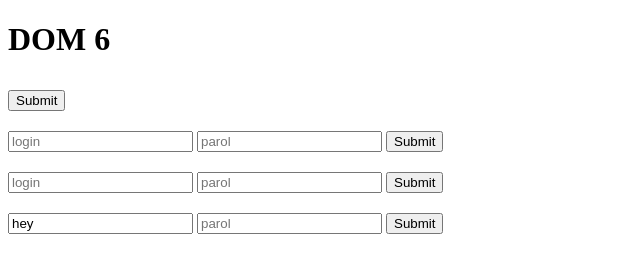
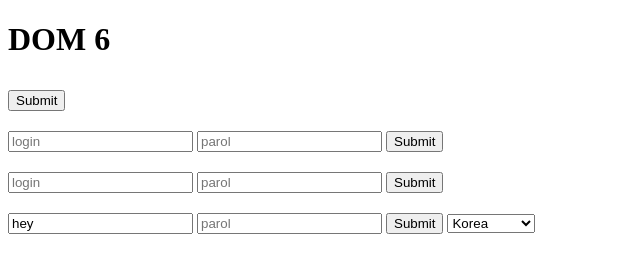
Before and after one commit to jahongirDonyorov/JavaScript_Introduction, a plain HTML site: page 37-dars/index.html in a window 1280 px wide. Shown: the whole page, without its empty margins (0-640 px from the left). Drawn offline with Linux system fonts and the light colour scheme.

Commit message:
DOM 6 | Form | Element | Shorten Element | Select

```diff
--- a/37-dars/index.html
+++ b/37-dars/index.html
@@ -41,7 +41,15 @@
     <!-- <input name="login" type="text" placeholder="login" value="hey" > -->
     <input name="password" type="password" placeholder="parol" >
     <input type="submit">
+
+    <!-- Select -->
+    <select name="select" id="select">
+     <option value="uz">Uzbekiston</option>
+     <option value="ru">Russia</option>
+     <option value="kr">Korea</option>
+    </select>
    </form>
+
 
    <script src="./37-dars.js"></script>
 </body>
```
Also changed, not shown: 37-dars/37-dars.js (+26 -0 lines).
